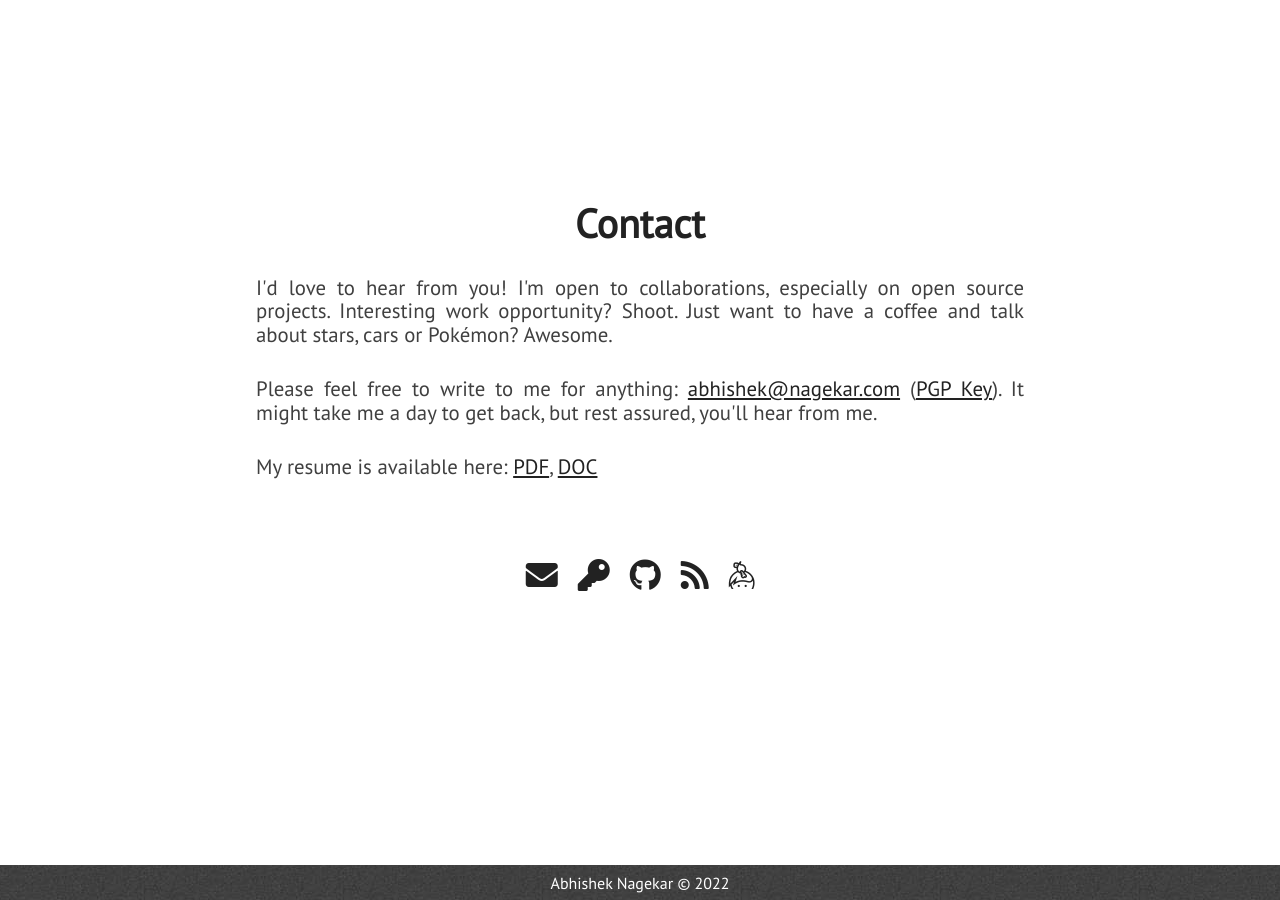
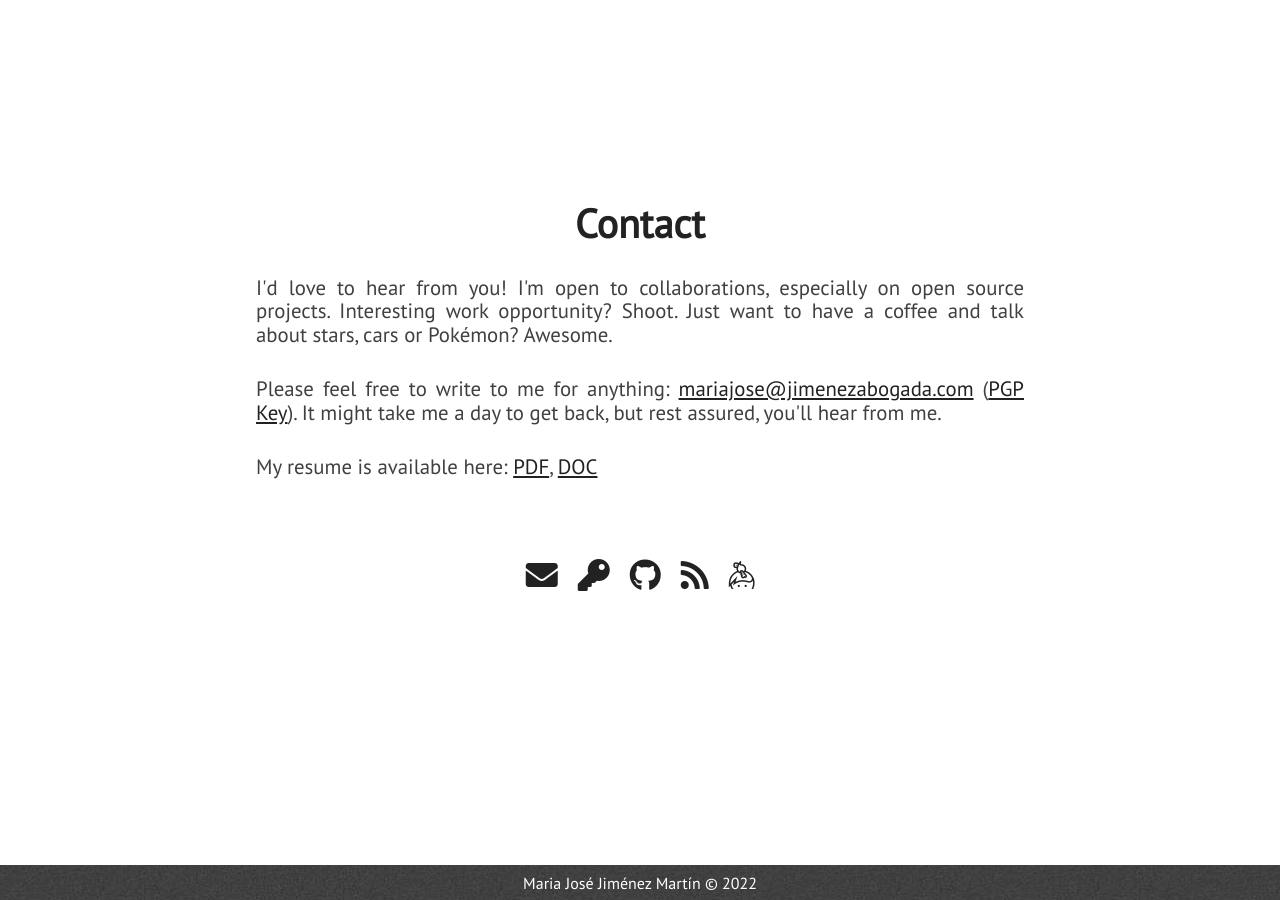
Before and after one commit to jimenezabogada/jimenezabogada, a Jekyll site: the page built from index.html, in a window 1280 px wide and 900 px high, scrolled down 5081 px. Built offline with Jekyll 4.4.1, drawn with Linux system fonts in a browser that asks for light colours; nearby versions of some CDN libraries; some of the changed text lies outside the part shown.

Commit message:
Nombre Maria Jose

```diff
--- a/_config.yml
+++ b/_config.yml
@@ -1,6 +1,6 @@
-title: Abhishek Nagekar
-description: Web & Security Engineer
-site_title: '@abhn - Abhishek Nagekar'
+title: Maria José Jiménez Martín
+description: Abogada
+site_title: 'Maria José Jiménez Martín - Abogada'
 
 # Build settings
 markdown: kramdown
@@ -8,11 +8,11 @@ exclude: [vendor/ruby]
 
 # Personalization
 github_username: abhn
-blog_url: https://www.nagekar.com
-email: abhishek@nagekar.com
-keybase_username: abhn
-twitter_username: abhn_
-reddit_username: abhn
+blog_url: https://www.jimenezabogada.com
+email: mariajose@jimenezabogada.com
+keybase_username: mariajose
+twitter_username: mariajose
+reddit_username: mariajose
 
 # absolute or relative
 profile_picture: assets/images/pp.jpg
--- a/index.html
+++ b/index.html
@@ -1,4 +1,4 @@
 ---
 layout: default
-title: Abhishek Nagekar
+title: Maria José Jiménez Martín
 ---
```
